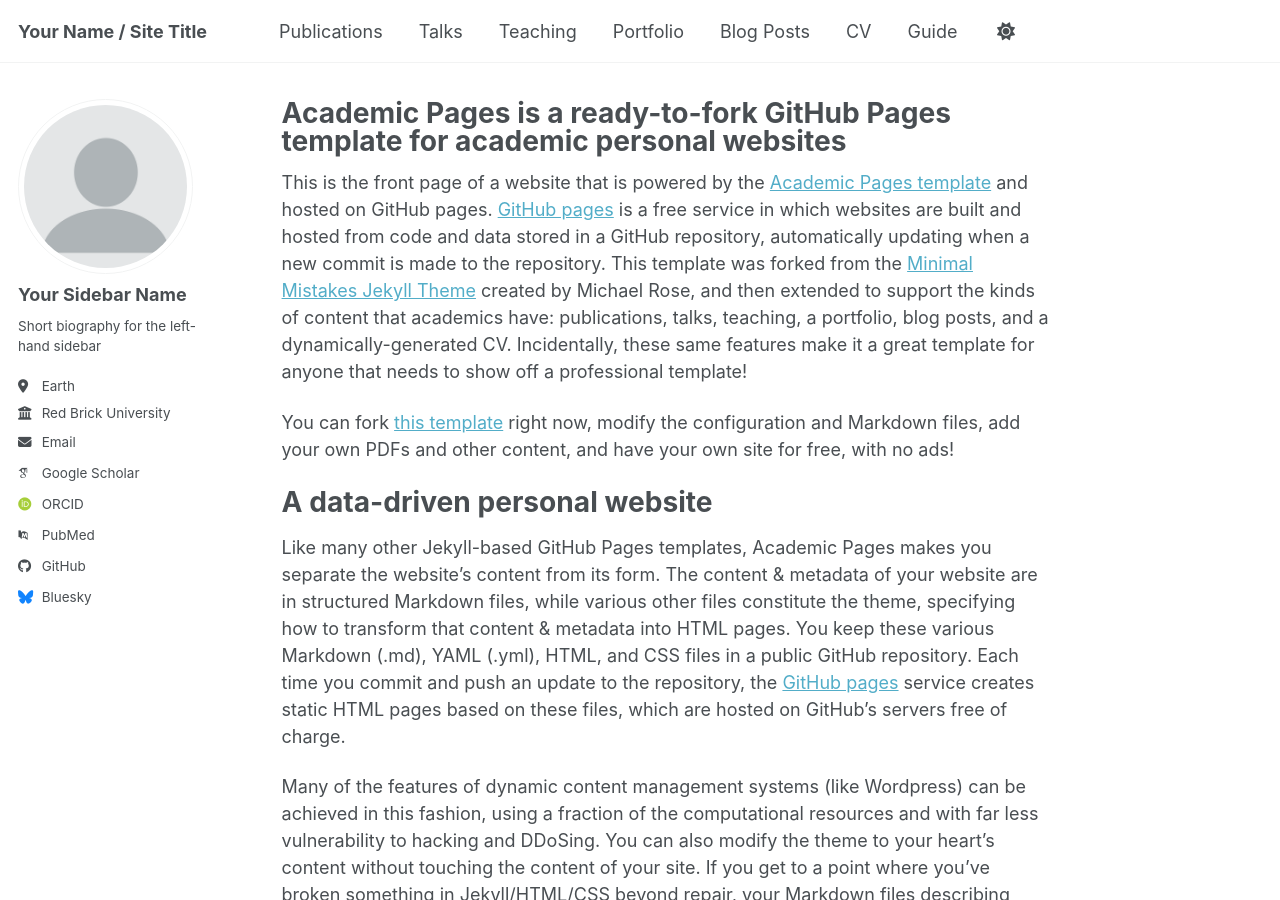
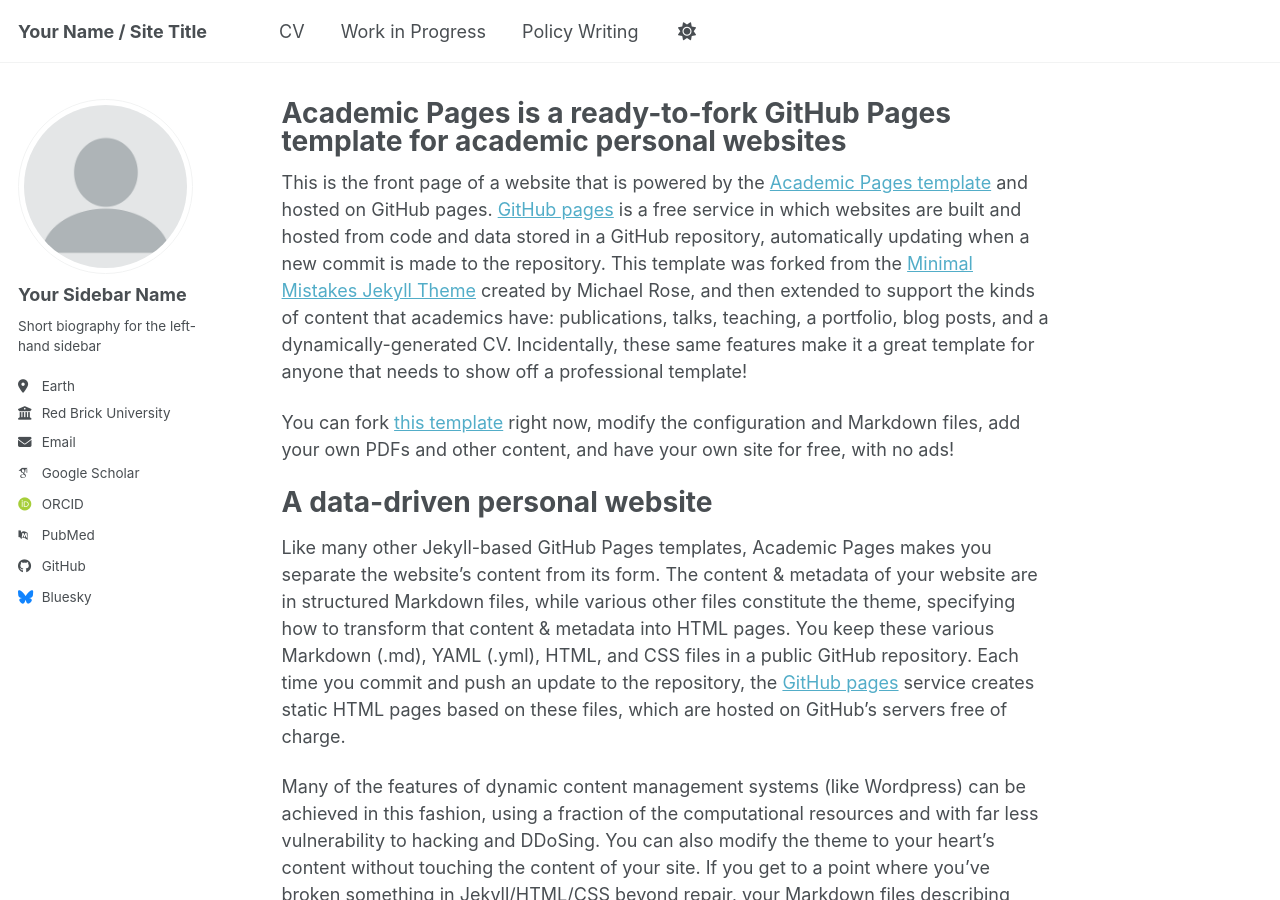
Before and after one commit to ncbermudez/ncbermudez.github.io, a Jekyll site: the page built from _pages/about.md, in a window 1280 px wide and 900 px high. Built offline with Jekyll 4.4.1, drawn with Linux system fonts in a browser that asks for light colours; some web fonts are replaced; a script bundle is joined from its source files by our own code; library files that are not in the unit come from our copies.

Commit message:
Update navigation.yml

```diff
--- a/_data/navigation.yml
+++ b/_data/navigation.yml
@@ -8,26 +8,26 @@
 #      Markdown formatted page while the second is generated using JSON.
 
 main:
-  - title: "Publications"
+  - title: "CV"
+    url: /cv/
+
+  - title: "Work in Progress"
     url: /publications/
 
-  - title: "Talks"
-    url: /talks/
-
-  - title: "Teaching"
-    url: /teaching/
-
-  - title: "Portfolio"
-    url: /portfolio/
-
-  - title: "Blog Posts"
+  - title: "Policy Writing"
     url: /year-archive/
 
-  - title: "CV"
-    url: /cv/
+  #  - title: "Talks"
+  #   url: /talks/
+
+  #  - title: "Teaching"
+  #   url: /teaching/
+
+  #  - title: "Portfolio"
+  #    url: /portfolio/
 
   # - title: "CV"
   #   url: /cv-json/
 
-  - title: "Guide"
-    url: /markdown/
+  #  - title: "Guide"
+  #   url: /markdown/
```
